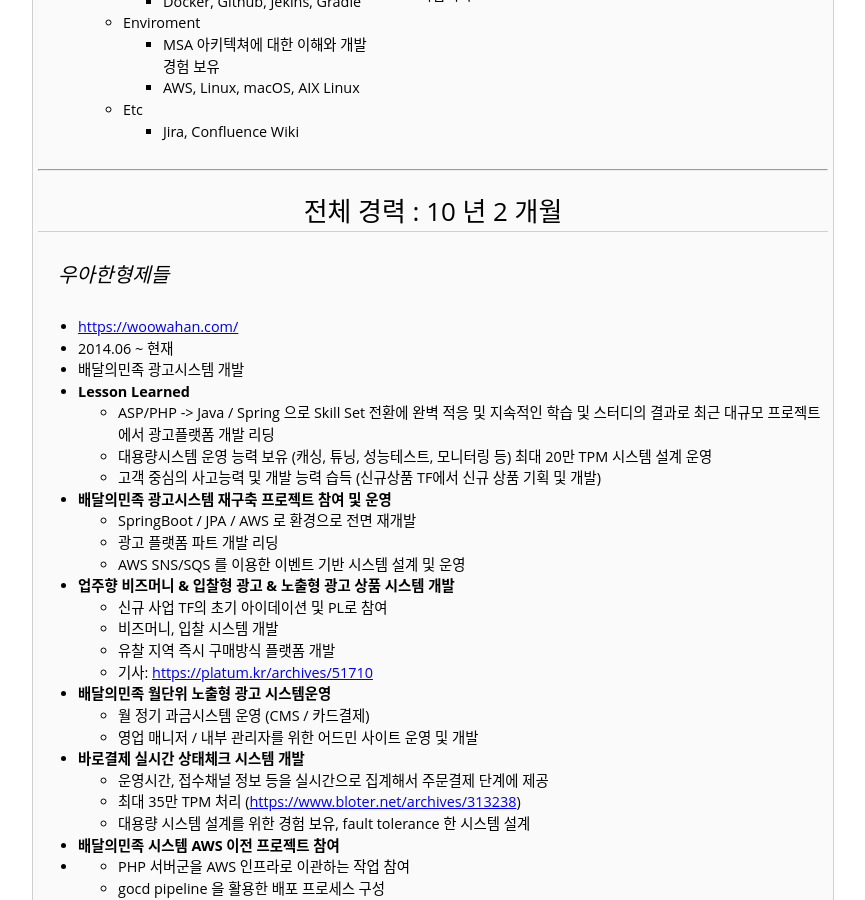
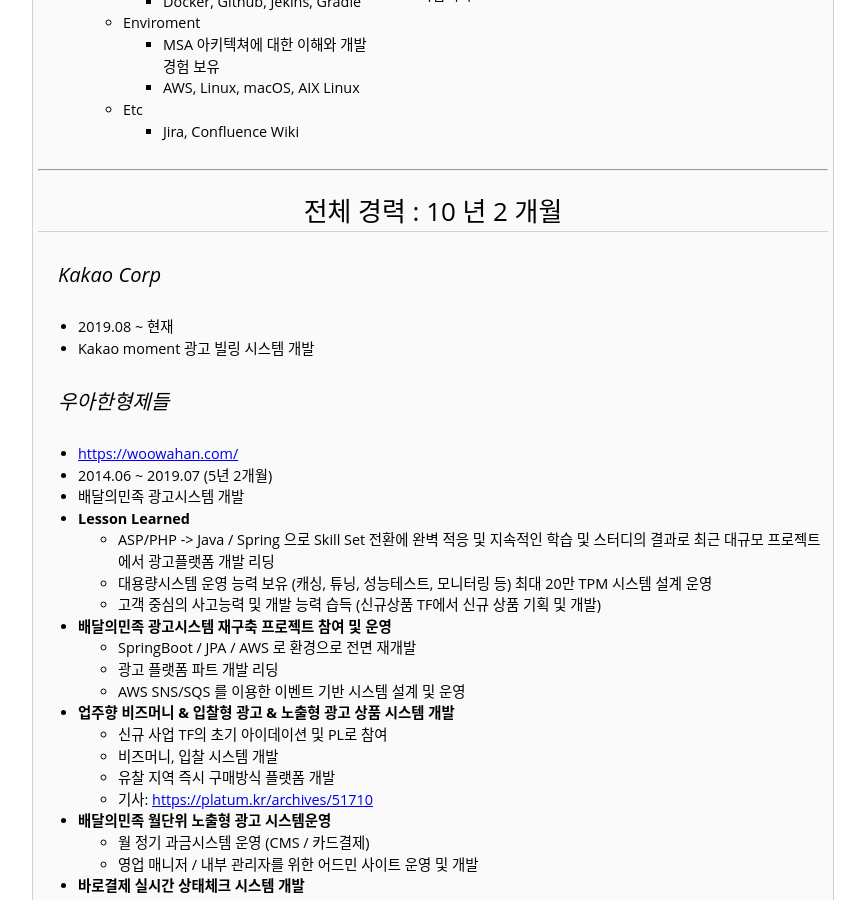
Before and after one commit to anyjava/anyjava.github.io, a Jekyll site: the page built from about/index.html, in a window 1280 px wide and 900 px high, scrolled down 725 px. Shown: the whole window, without its empty margins (207-1072 px from the left). Built offline with Jekyll 4.4.1, drawn with Linux system fonts in a browser that asks for light colours.

Commit message:
about 수정 - kakao 경력 추가

```diff
--- a/about/index.html
+++ b/about/index.html
@@ -83,10 +83,16 @@
  		<h2 style="text-align: center;">
 전체 경력 : <span id="year"></span> 년 <span id="month"></span> 개월</h2>
 	</div>
+	<h4>Kakao Corp</h4>
+		<ul>
+			<li>2019.08 ~ 현재</li>
+			<li>Kakao moment 광고 빌링 시스템 개발</li>
+		</ul>
+
 	<h4>우아한형제들</h4>
 		<ul>
 			<li><a href="https://woowahan.com/">https://woowahan.com/</a></li>
-			<li>2014.06 ~ 현재</li>
+			<li>2014.06 ~ 2019.07 (5년 2개월)</li>
 			<li>배달의민족 광고시스템 개발</li>
 			<li><b>Lesson Learned</b></li>
 				<ul>
```
